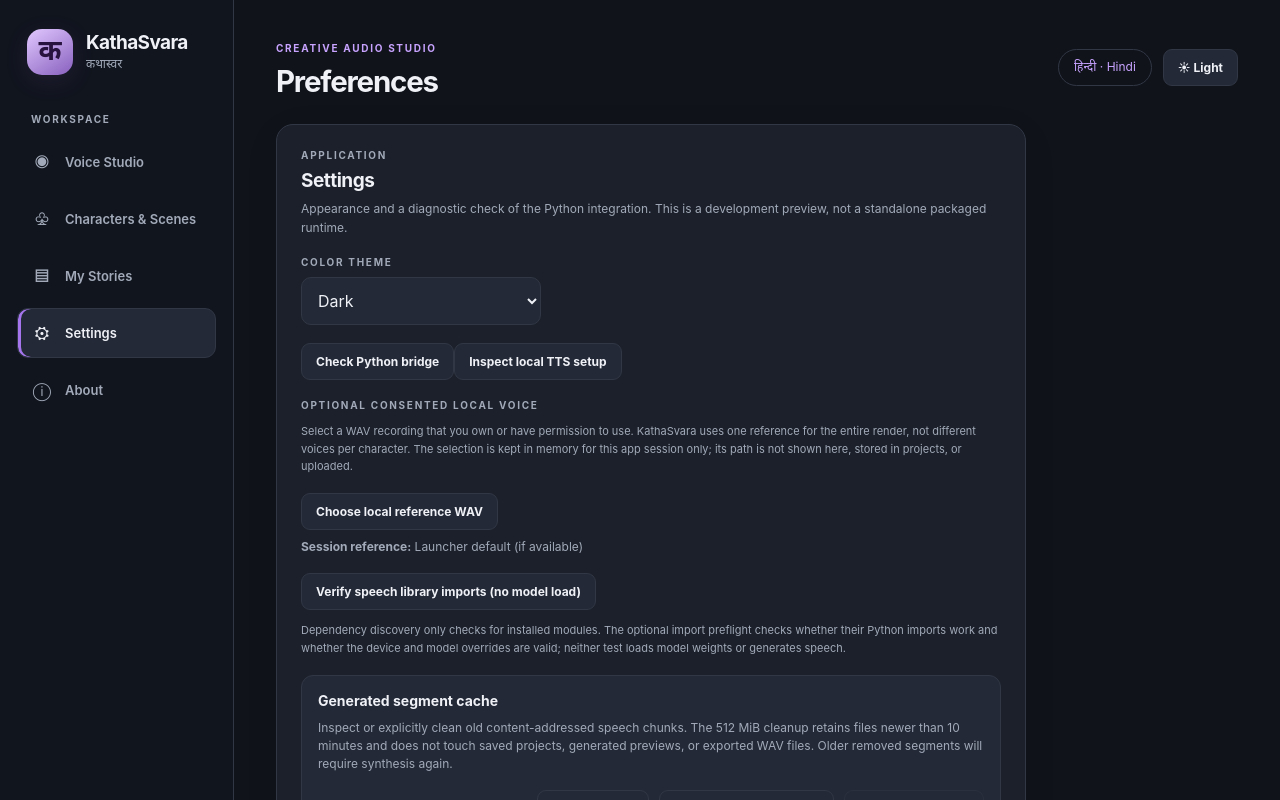
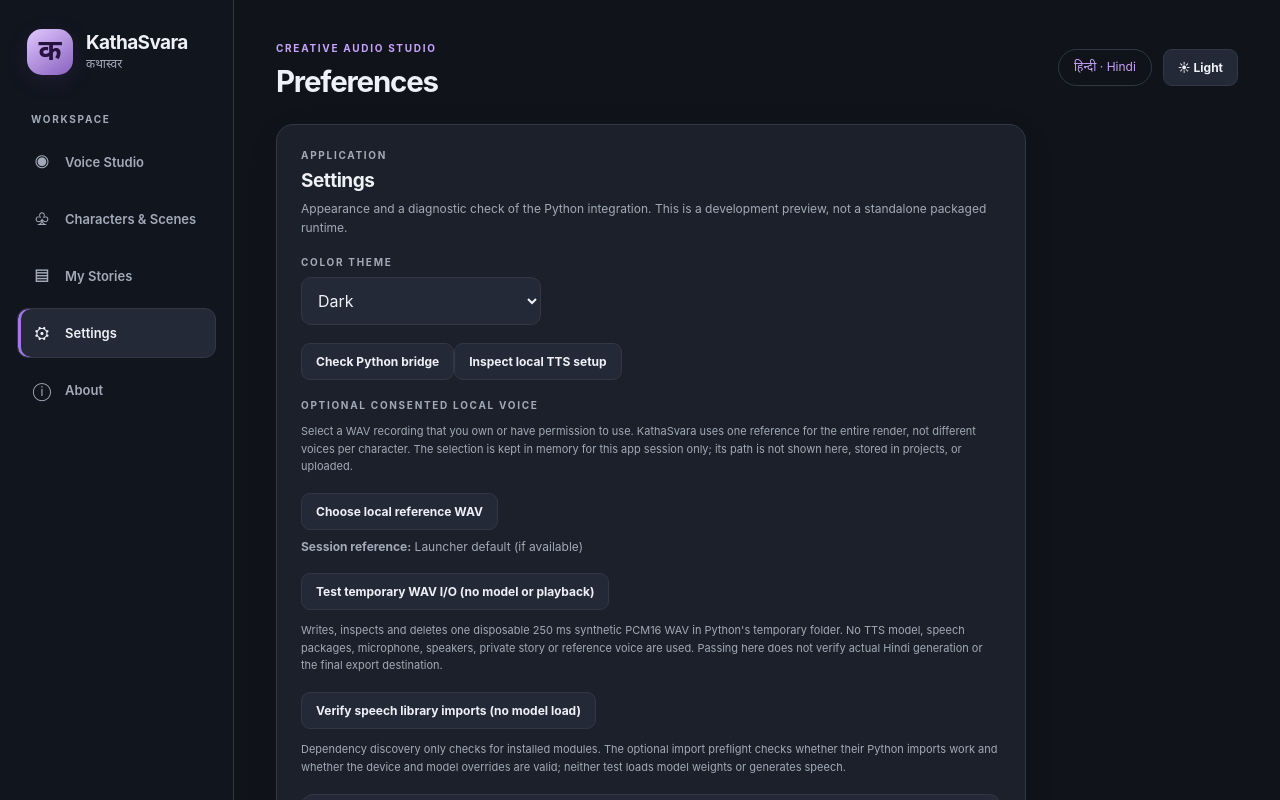
Before and after one commit to sanskarIN/KathaSvara, a React (Vite) app in the folder apps/desktop/: page / in a window 1280 px wide. Both pictures are taken after a click on the button "Open local TTS diagnostics". Shown: the top 800 px of the page. Built offline with nearby package versions, Linux system fonts and the light colour scheme.

Commit message:
feat(settings): add safe WAV self-test button and diagnostic result

```diff
--- a/apps/desktop/src/App.tsx
+++ b/apps/desktop/src/App.tsx
@@ -30,6 +30,15 @@ type AbandonedWavReport = {
   dry_run: boolean; candidates: number; bytes_reclaimable: number;
   removed: number; bytes_removed: number; ignored_entries: number;
   age_hours: number; max_deletions: number;
+};
+type OfflineWavProbe = {
+  status: "passed" | "failed";
+  failed_stage: "temporary_directory" | "write_pcm16" | "inspect_pcm16" | "cleanup" | null;
+  temporary_wav_roundtrip_ok: boolean;
+  model_loaded: false;
+  hindi_listening_verified: false;
+  audio_playback_verified: false;
+  help: string;
 };
 type RuntimeImportProbe = {
   python_311: boolean;
@@ -88,6 +97,8 @@ export default function App() {
   const [diagnostics, setDiagnostics] = useState<EngineDiagnostics | null>(null);
   const [checkingSetup, setCheckingSetup] = useState(false);
   const [probingImports, setProbingImports] = useState(false);
+  const [checkingAudioIo, setCheckingAudioIo] = useState(false);
+  const [audioIoReport, setAudioIoReport] = useState<OfflineWavProbe | null>(null);
   const [importProbe, setImportProbe] = useState<RuntimeImportProbe | null>(null);
   // Never persist the user's private reference WAV path to projects or localStorage.
   const [referenceWavPath, setReferenceWavPath] = useState<string | null>(null);
@@ -362,6 +373,24 @@ export default function App() {
     }
   }
 
+  async function verifyAudioIo() {
+    setCheckingAudioIo(true);
+    setAudioIoReport(null);
+    try {
+      const report = await invoke<OfflineWavProbe>("probe_audio_io");
+      setAudioIoReport(report);
+      setMessage(report.temporary_wav_roundtrip_ok
+        ? "Temporary WAV write/read passed. Speech, speakers and playback are still unverified."
+        : "Temporary WAV I/O needs attention. Check the failing stage in Settings.");
+    } catch {
+      // Native/OS errors may contain private filesystem paths. Never reflect
+      // exception details or the user's reference path into the Settings UI.
+      setMessage("Cannot run the WAV I/O check. Configure Python 3.11 and local inference sources.");
+    } finally {
+      setCheckingAudioIo(false);
+    }
+  }
+
   async function verifyTtsImports() {
     const probeRevision = ++importProbeRevision.current;
     setProbingImports(true);
@@ -633,6 +662,20 @@ export default function App() {
               <p role="status"><strong>Session reference:</strong> {referenceWavPath === null
                 ? "Launcher default (if available)"
                 : "Local recording selected (private path hidden)"}</p>
+              <button className="secondary-button" disabled={checkingAudioIo} onClick={() => void verifyAudioIo()}>
+                {checkingAudioIo ? "Checking temporary WAV I/O…" : "Test temporary WAV I/O (no model or playback)"}
+              </button>
+              <p className="helper">Writes, inspects and deletes one disposable 250 ms synthetic PCM16 WAV in Python's temporary folder.
+                No TTS model, speech packages, microphone, speakers, private story or reference voice are used.
+                Passing here does not verify actual Hindi generation or the final export destination.</p>
+              {audioIoReport && (
+                <section aria-label="Offline WAV I/O result" className="diagnostic-report" role="status">
+                  <h3>WAV I/O: {audioIoReport.temporary_wav_roundtrip_ok ? "Temporary round-trip passed" : "Temporary round-trip failed"}</h3>
+                  {audioIoReport.failed_stage && <p><strong>Failed stage:</strong> {audioIoReport.failed_stage}</p>}
+                  <p><strong>Model / Hindi speech / playback verified:</strong> No</p>
+                  <p>{audioIoReport.help}</p>
+                </section>
+              )}
               <button className="secondary-button" disabled={probingImports} onClick={() => void verifyTtsImports()}>
                 {probingImports ? "Verifying speech library imports…" : "Verify speech library imports (no model load)"}
               </button>
```
